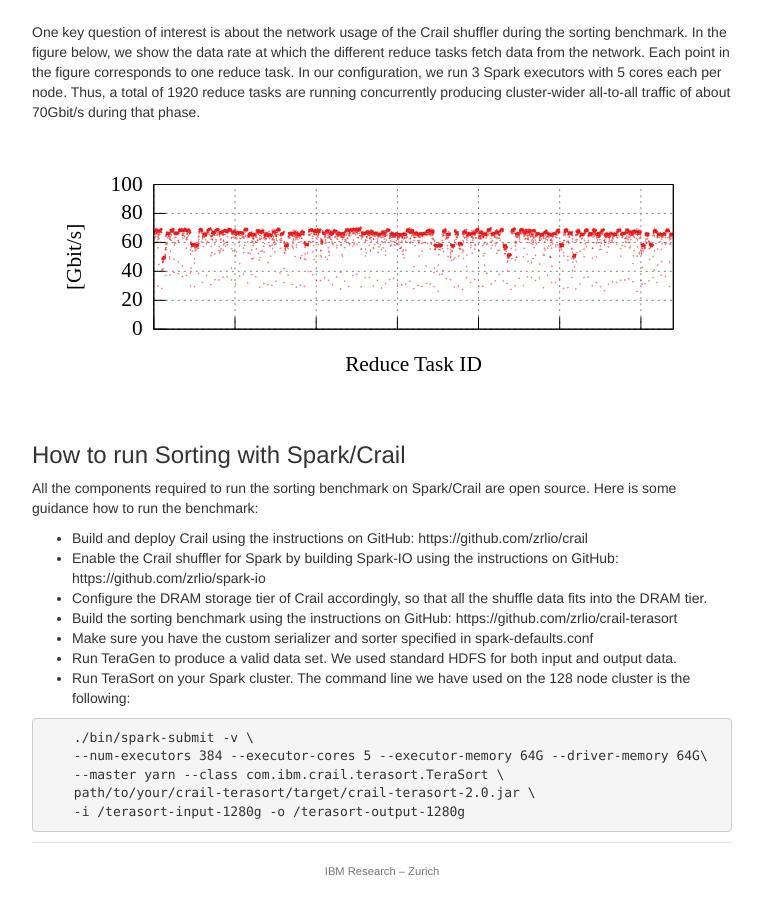
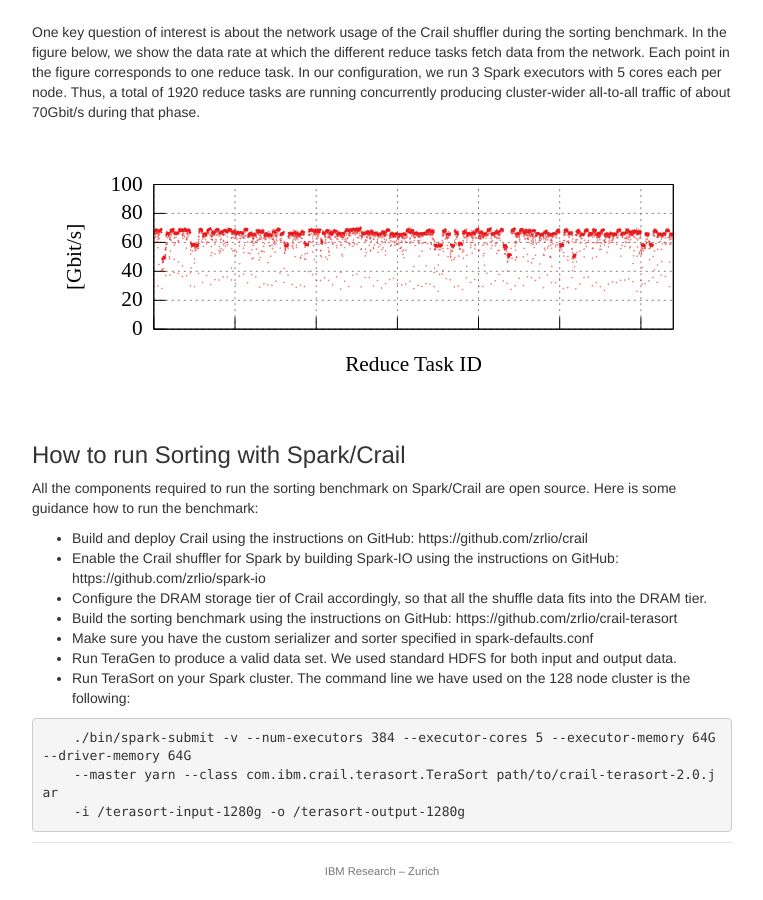
Before and after one commit to apache/incubator-crail-website, a Jekyll site: the page built from _posts/blog/2017-01-1-sorting.md, in a window 1280 px wide and 900 px high, scrolled down 3842 px. Shown: the whole window, without its empty margins (258-1021 px from the left). Built offline with Jekyll 4.4.1, drawn with Linux system fonts in a browser that asks for light colours.

Commit message:
Update 2017-01-1-sorting.md

````diff
--- a/_posts/blog/2017-01-1-sorting.md
+++ b/_posts/blog/2017-01-1-sorting.md
@@ -196,9 +196,7 @@ All the components required to run the sorting benchmark on Spark/Crail are open
   * Run TeraSort on your Spark cluster. The command line we have used on the 128 node cluster is the following:
 
 ```
-    ./bin/spark-submit -v \
-    --num-executors 384 --executor-cores 5 --executor-memory 64G --driver-memory 64G\
-    --master yarn --class com.ibm.crail.terasort.TeraSort \
-    path/to/your/crail-terasort/target/crail-terasort-2.0.jar \
+    ./bin/spark-submit -v --num-executors 384 --executor-cores 5 --executor-memory 64G --driver-memory 64G
+    --master yarn --class com.ibm.crail.terasort.TeraSort path/to/crail-terasort-2.0.jar
     -i /terasort-input-1280g -o /terasort-output-1280g
 ```
````
